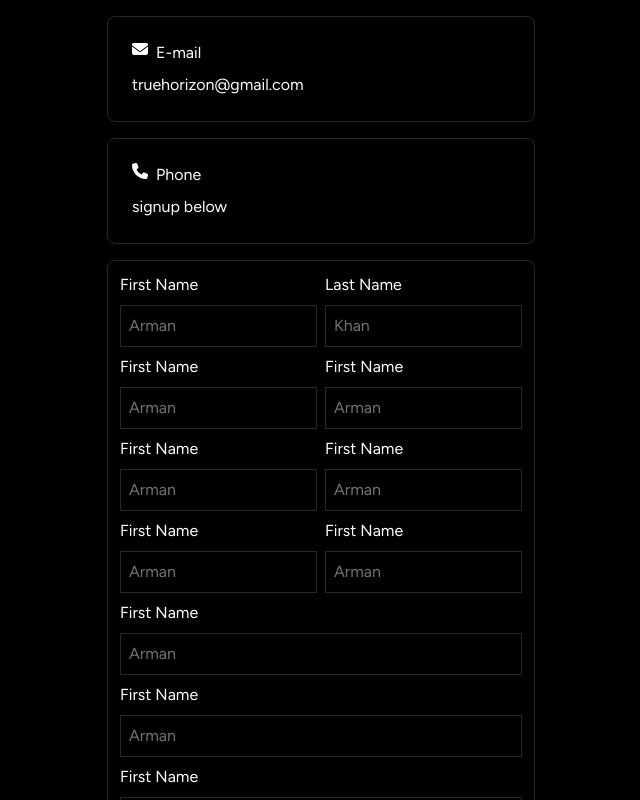
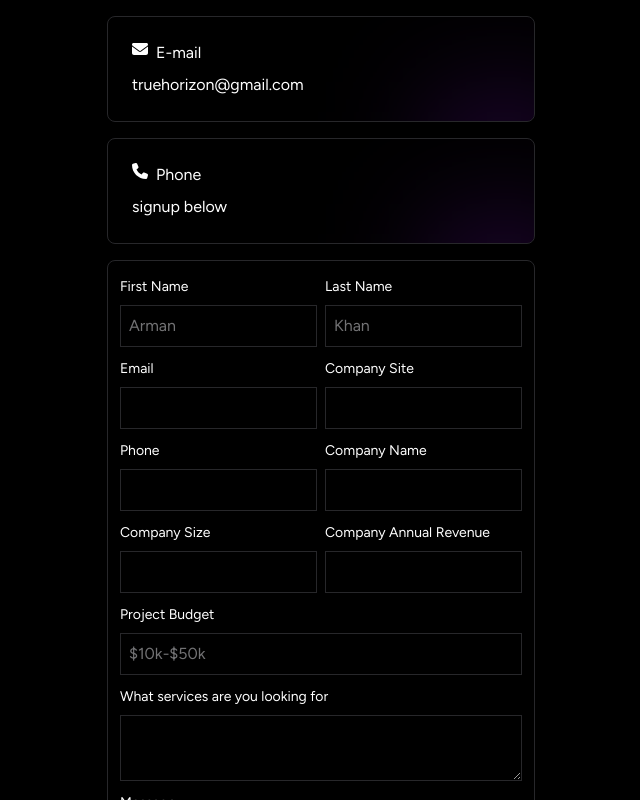
Before and after one commit to mussadiqkhan6886/truehorizon, a Next.js app: page /contact in a window 1280 px wide. Shown: the part 600-1400 px from the top of the page, without its empty margins (319-959 px from the left). Built offline with nearby package versions, Linux system fonts and the light colour scheme.

Commit message:
done contact page

```diff
--- a/app/contact/page.tsx
+++ b/app/contact/page.tsx
@@ -17,14 +17,16 @@ const Contact = () => {
           </div>
         </div>
         <div className='flex min-h-screen flex-col gap-4'>
-          <div className='border border-zinc-800 rounded-lg p-6 min-w-[310px]'>
+          <div className='border relative overflow-hidden border-zinc-800 rounded-lg p-6 min-w-[310px]'>
+            <div className='absolute -bottom-[60px] w-[100px] h-[50px] -right-[20px] bg-purple-800 blur-3xl' />
             <div className='flex gap-2 mb-2'>
               <FaEnvelope />
               <p>E-mail</p>
             </div>
             <p>truehorizon@gmail.com</p>
           </div>
-          <div className='border border-zinc-800 rounded-lg p-6 min-w-[310px]'>
+          <div className='border relative overflow-hidden border-zinc-800 rounded-lg p-6 min-w-[310px]'>
+            <div className='absolute -bottom-[60px] w-[100px] h-[50px] -right-[20px] bg-purple-800 blur-3xl' />
             <div className='flex gap-2 mb-2 '>
               <FaPhone />
               <p>Phone</p>
@@ -33,47 +35,47 @@ const Contact = () => {
           </div>
           <form className='p-3 rounded-lg mb-6 border gap-2 border-zinc-800 grid grid-cols-2'>
             <div className="flex flex-col gap-2">
-              <label htmlFor="firstName">First Name</label>
+              <label className='text-sm mt-1' htmlFor="firstName">First Name</label>
               <input type="text" id='firstName' placeholder='Arman' className='outline-none border border-zinc-800 p-2 text-zinc-200' />
             </div>
             <div className="flex flex-col gap-2">
-              <label htmlFor="lastName">Last Name</label>
+              <label className='text-sm mt-1' htmlFor="lastName">Last Name</label>
               <input type="text" id='lastName' placeholder='Khan' className='outline-none border border-zinc-800 p-2 text-zinc-200' />
             </div>
             <div className="flex flex-col gap-2">
-              <label htmlFor="firstName">First Name</label>
-              <input type="text" id='firstName' placeholder='Arman' className='outline-none border border-zinc-800 p-2 text-zinc-200' />
+              <label className='text-sm mt-1' htmlFor="email">Email</label>
+              <input type="email" id='email' className='outline-none border border-zinc-800 p-2 text-zinc-200' />
             </div>
             <div className="flex flex-col gap-2">
-              <label htmlFor="firstName">First Name</label>
-              <input type="text" id='firstName' placeholder='Arman' className='outline-none border border-zinc-800 p-2 text-zinc-200' />
+              <label className='text-sm mt-1' htmlFor="companySite">Company Site</label>
+              <input type="text" id='companySite' className='outline-none border border-zinc-800 p-2 text-zinc-200' />
             </div>
             <div className="flex flex-col gap-2">
-              <label htmlFor="firstName">First Name</label>
-              <input type="text" id='firstName' placeholder='Arman' className='outline-none border border-zinc-800 p-2 text-zinc-200' /></div>
+              <label className='text-sm mt-1' htmlFor="phone">Phone</label>
+              <input type="phone" id='phone' className='outline-none border border-zinc-800 p-2 text-zinc-200' /></div>
             <div className="flex flex-col gap-2">
-              <label htmlFor="firstName">First Name</label>
-              <input type="text" id='firstName' placeholder='Arman' className='outline-none border border-zinc-800 p-2 text-zinc-200' />
+              <label className='text-sm mt-1' htmlFor="companyName">Company Name</label>
+              <input type="text" id='companyName' className='outline-none border border-zinc-800 p-2 text-zinc-200' />
             </div>
             <div className="flex flex-col gap-2">
-              <label htmlFor="firstName">First Name</label>
-              <input type="text" id='firstName' placeholder='Arman' className='outline-none border border-zinc-800 p-2 text-zinc-200' />
+              <label className='text-sm mt-1' htmlFor="companySize">Company Size</label>
+              <input type="text" id='companySize' className='outline-none border border-zinc-800 p-2 text-zinc-200' />
             </div>
             <div className="flex flex-col gap-2">
-              <label htmlFor="firstName">First Name</label>
-              <input type="text" id='firstName' placeholder='Arman' className='outline-none border border-zinc-800 p-2 text-zinc-200' />
+              <label className='text-sm mt-1' htmlFor="revenue">Company Annual Revenue</label>
+              <input type="text" id='revenue' className='outline-none border border-zinc-800 p-2 text-zinc-200' />
             </div>
             <div className="flex flex-col gap-2 col-span-2">
-              <label htmlFor="firstName">First Name</label>
-              <input type="text" id='firstName' placeholder='Arman' className='outline-none border border-zinc-800 p-2 text-zinc-200' />
+              <label className='text-sm mt-1' htmlFor="projectBudget">Project Budget</label>
+              <input type="text" id='projectBudget' placeholder='$10k-$50k' className='outline-none border border-zinc-800 p-2 text-zinc-200' />
             </div>
             <div className='col-span-2 flex flex-col gap-2'>
-              <label htmlFor="firstName">First Name</label>
-              <input type="text" id='firstName' placeholder='Arman' className='outline-none border border-zinc-800 p-2 text-zinc-200' />
+              <label className='text-sm mt-1' htmlFor="services">What services are you looking for</label>
+              <textarea id='services' className='outline-none border border-zinc-800 p-2 text-zinc-200' />
             </div>
             <div className='col-span-2 flex flex-col gap-2'>
-              <label htmlFor="firstName">First Name</label>
-              <input type="text" id='firstName' placeholder='Arman' className='outline-none border border-zinc-800 p-2 text-zinc-200' />
+              <label className='text-sm mt-1' htmlFor="message">Message</label>
+              <textarea  id='message' placeholder='Hi, I am jane I want help with...' className='outline-none border border-zinc-800 p-2 text-zinc-200'/>
             </div>
             <button type='submit' className='bg-purple-800 py-2 mt-2 rounded-sm text-white col-span-2'>Submit Form</button>
           </form>
```
